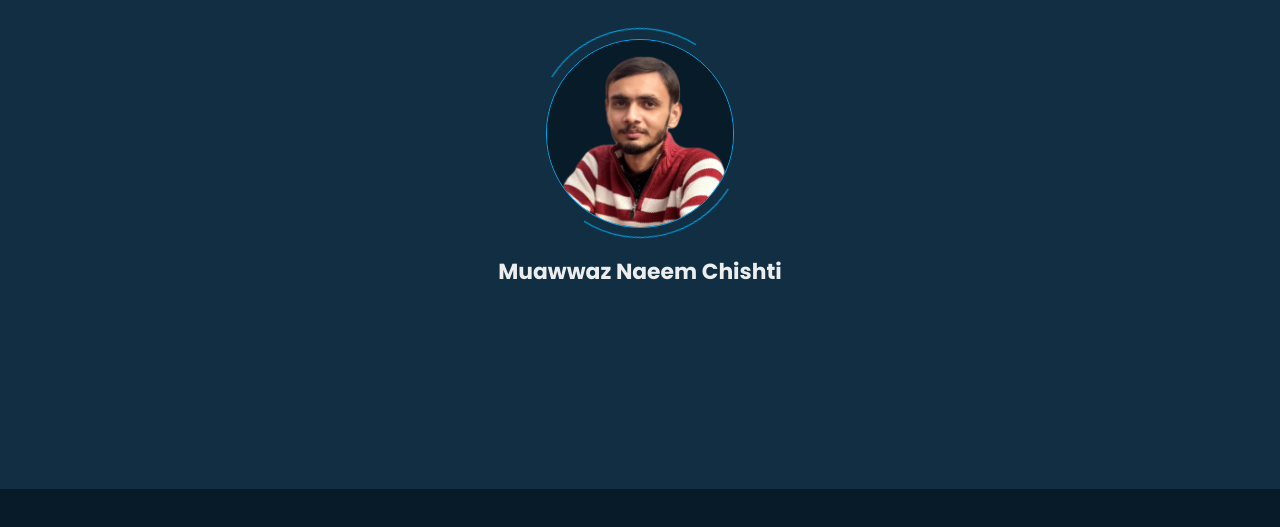
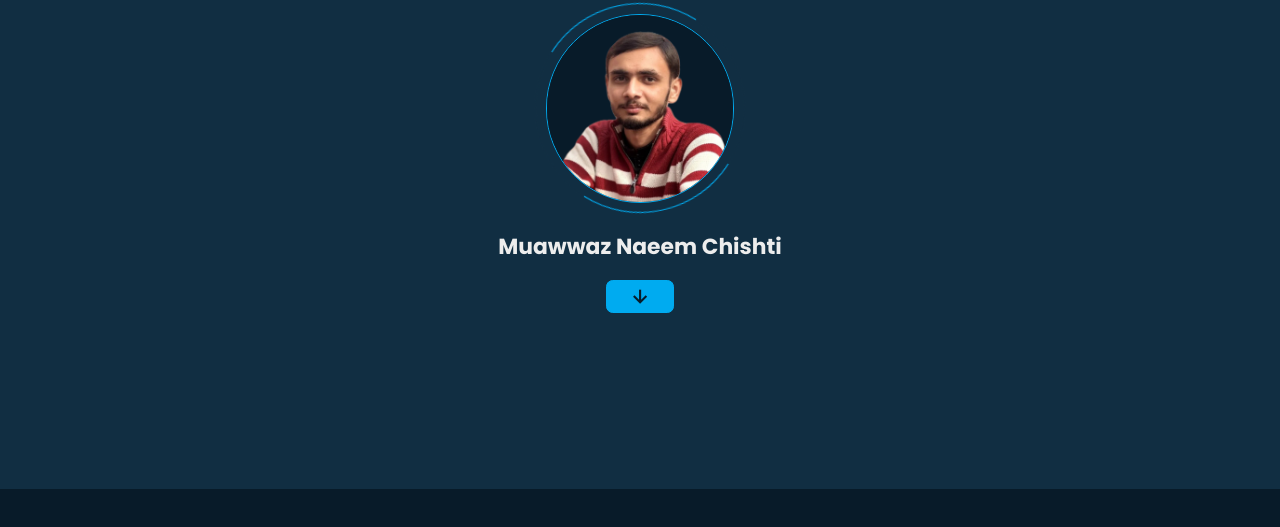
Before and after one commit to muawwaznc/Portfolio, a plain HTML site: page About.html in a window 1280 px wide. Shown: the part 311-838 px from the top of the page. Drawn offline with nearby package versions, Linux system fonts and the light colour scheme.

Commit message:
"Added about icon down button with animation, updated About.html and aboutStyle.css, and added new project to projects.html"

```diff
--- a/About.html
+++ b/About.html
@@ -40,7 +40,10 @@
         </div>
         <div class="about-content">
             <h3>Muawwaz Naeem Chishti<span class="animate" style="--i:3;"></span></h3>
-
+        </div>
+        <div class="about-iconDown" id="iconDown">
+            <button><i class="bx bx-down-arrow-alt"></i></button>
+            <span class="animate scroll" style="--i:3;"></span>
         </div>
     </section>
 
@@ -153,15 +156,16 @@
     </footer>
 </body>
 <script>
-    // Toggle icon navbar
-    let menuIcon = document.querySelector('#menu-icon')
-    let navbar = document.querySelector('.navbar')
+    let menuIcon = document.querySelector('#menu-icon');
+    let navbar = document.querySelector('.navbar');
+    let aboutIconDown = document.querySelector('#iconDown');
+    console.log(aboutIconDown);
+
     menuIcon.onclick = () => {
         menuIcon.classList.toggle('bx-x');
         navbar.classList.toggle('active');
     }
 
-    // Scroll Section
     let sections = document.querySelectorAll('section');
     window.onscroll = () =>{
         sections.forEach(sec => {
@@ -169,23 +173,28 @@
             let offset = sec.offsetTop - 100;
             let height = sec.offsetHeight;
 
-            if(top >= offset && top < offset + height){
-                // active sections for animations on scroll
+            if(top >= offset && top < offset + height)
+            {
                 sec.classList.add('show-animate')
             }
-            // if want to use animation thats repeats on scroll use this
-            else{
+            else
+            {
                 sec.classList.remove("show-animate");
             }
         });
-        //Sticky Header
+
+        aboutIconDown.onclick = (e) => {
+            e.preventDefault();
+            let nextSection = document.querySelector('#education');
+            nextSection.scrollIntoView({ behavior: 'smooth' });
+        }
+
         let header = document.querySelector('header');
         header.classList.toggle('sticky', window.scrollY > 100);
-        // remove toggle icon and navbar when click navbar links (scroll)
+
         menuIcon.classList.remove('bx-x');
         navbar.classList.remove('active');
 
-        // animation footer on scroll
         let footer = document.querySelector('footer');
         footer.classList.toggle('show-animate', this.innerHeight + this.scrollY >= document.scrollingElement.scrollHeight);
     }
--- a/css/aboutStyle.css
+++ b/css/aboutStyle.css
@@ -268,6 +268,56 @@ footer .animate.scroll{
     width: 0;
 }
 
+.about-iconDown {
+    position: relative;
+}
+
+.about-iconDown button {
+    position: relative;
+    display: inline-flex;
+    justify-content: center;
+    align-items: center;
+    padding: 1.2rem;  /* Increased padding */
+    background: var(--main-color);
+    border: .2rem solid var(--main-color);
+    border-radius: .8rem;  /* Slightly increased border-radius */
+    z-index: 1;
+    overflow: hidden;
+    width: 8rem;  /* Set width */
+    height: 4rem;  /* Set height */
+}
+
+.about-iconDown button:hover{
+    cursor: pointer;
+}
+
+.about-iconDown button::before {
+    content: '';
+    position: absolute;
+    top: 0;
+    left: 0;
+    width: 0;
+    height: 100%;
+    background: var(--second-bg-color);
+    z-index: -1;
+    transition: .5s;
+}
+
+.about-iconDown button:hover::before {
+    width: 100%;
+}
+
+.about-iconDown button i {
+    font-size: 3rem;  /* Increased font size */
+    color: var(--bg-color);
+    transition: .5s;
+}
+
+.about-iconDown button:hover i {
+    color: var(--main-color);
+}
+
+
 /* BreakPoints */
 @media (max-width: 1200px){
     html{
```
Also changed, not shown: projects.html (+12 -0 lines).
